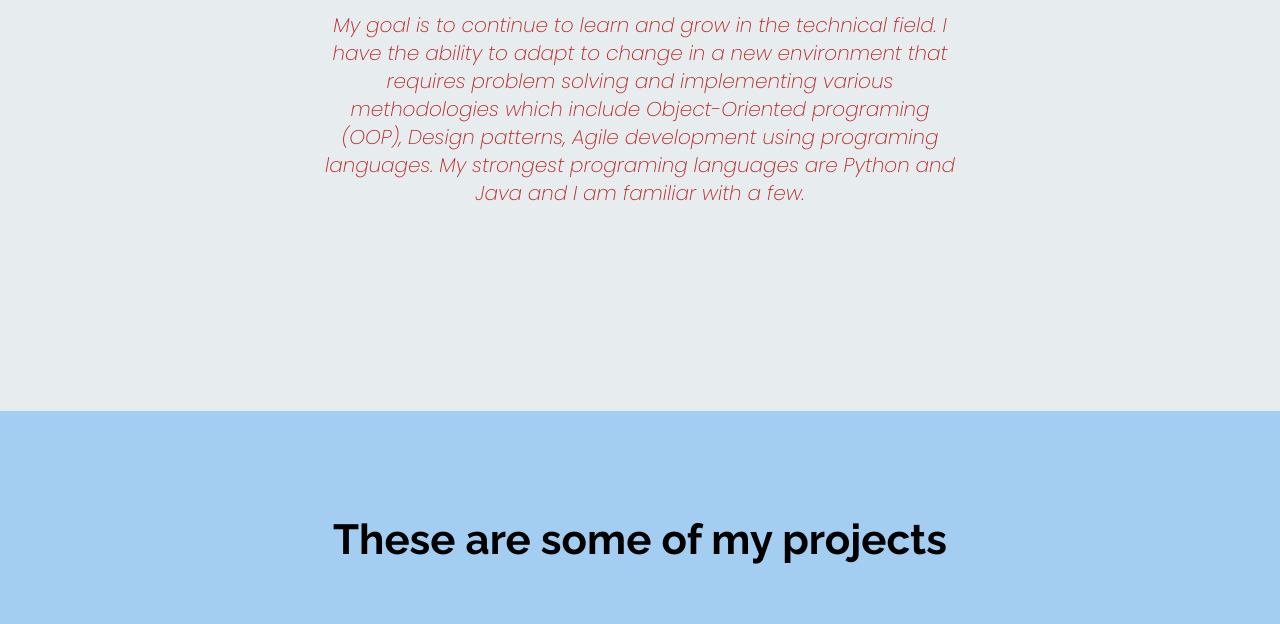
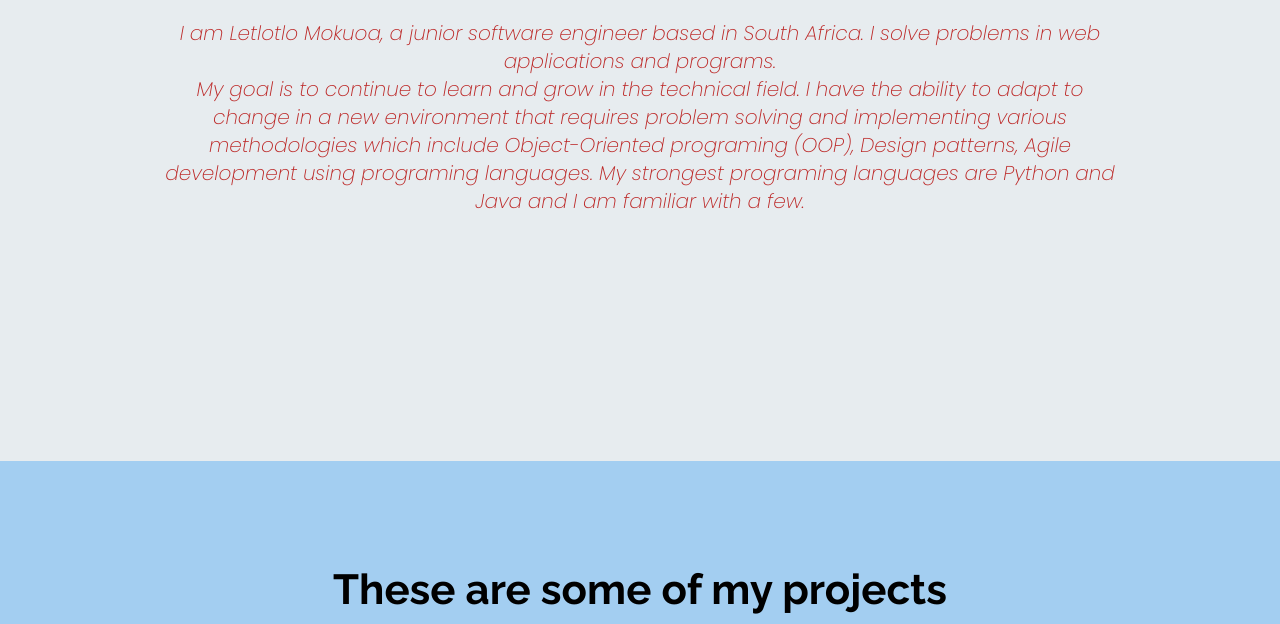
Before and after one commit to Lytlotlo/Profile-Page, a plain HTML site: page index.html in a window 1280 px wide. Shown: the part 389-1013 px from the top of the page. Drawn offline with Linux system fonts and the light colour scheme.

```diff
--- a/styles.css
+++ b/styles.css
@@ -129,6 +129,7 @@
     align-items: center;
     width: 100%;
     height: 100vh;
+    margin-top: 50px;
     background-color: var(--Alice-blue);
   }
 
@@ -137,8 +138,8 @@
     font-weight: 200;
     font-style: italic;
     color:  var(--Liver-dogs);
-    width: 80vh;
     text-align: center;
+    width: 75%;
   }
 
   /* Projects section */
```
Also changed, not shown: index.html (+0 -1 lines).
